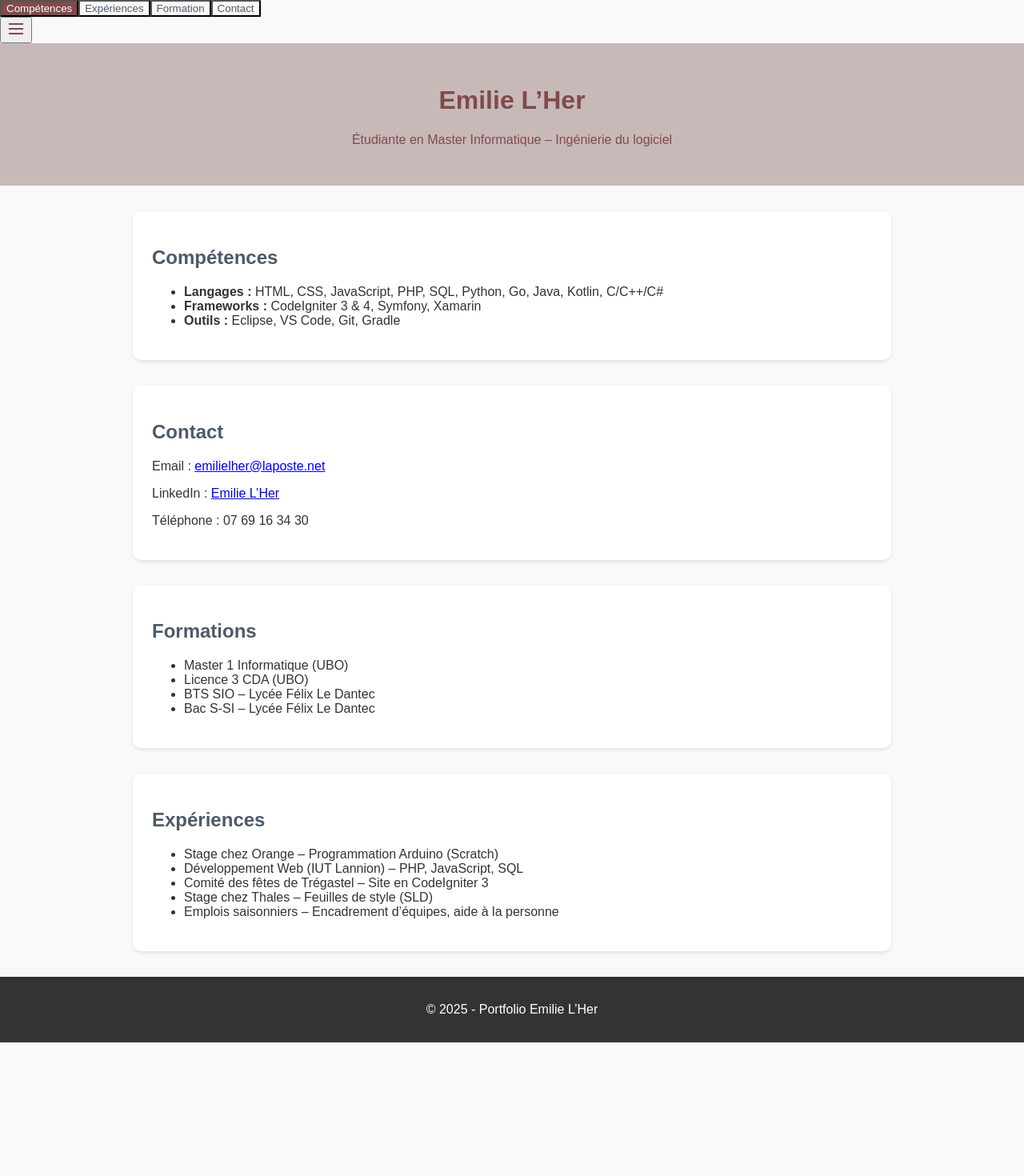
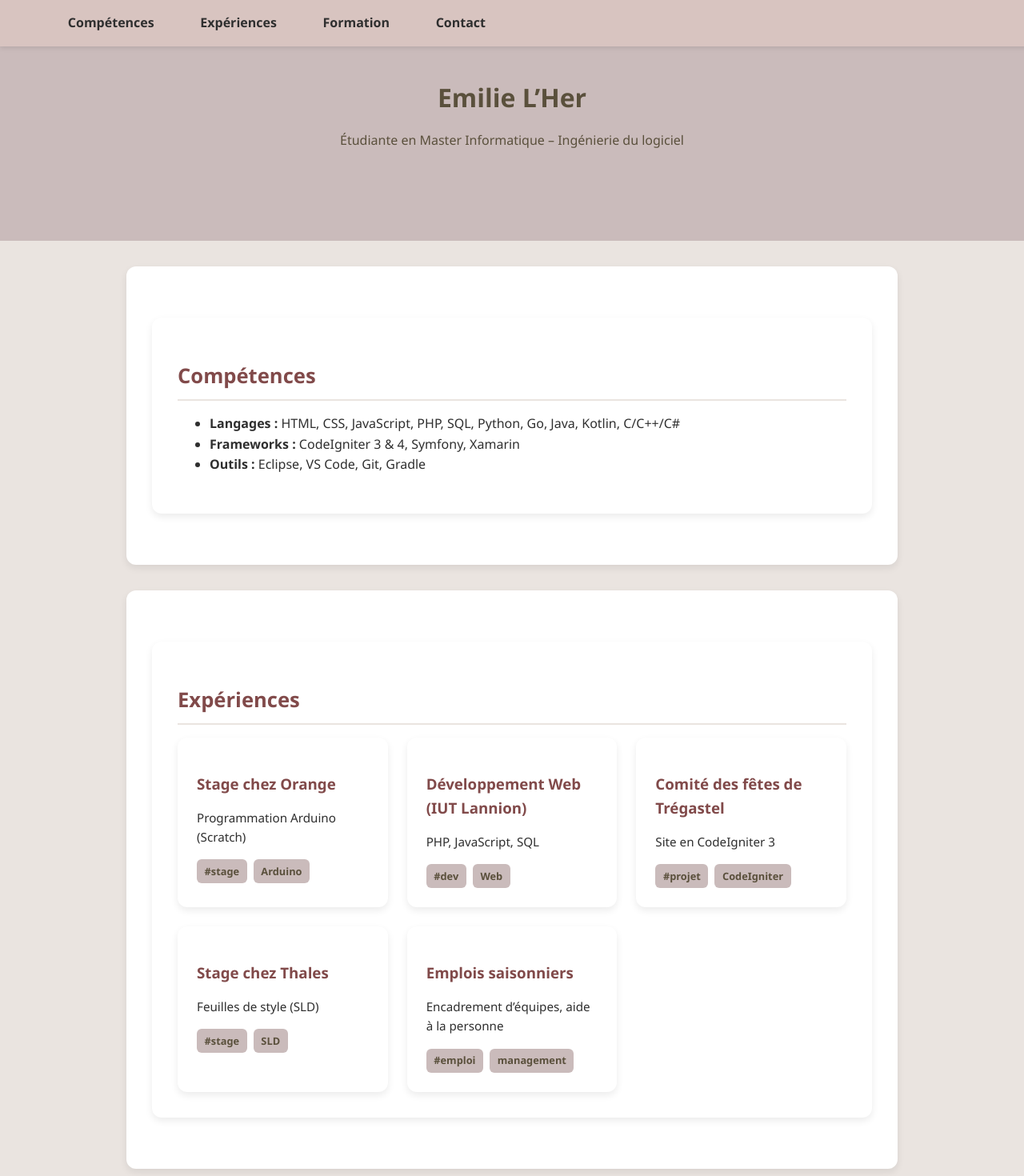
Before and after one commit to Emilie-lher/portfolio, a React (Create React App) app in the folder protfolio-emilie/: page / in a window 1280 px wide. Shown: the top 1470 px of the page at 80% size. Before the commit the page ends 1303 px from the top, so only its background shows below. Built offline with nearby package versions, Linux system fonts and the light colour scheme.

Commit message:
Ajout barre de navigation et modification style des experience

```diff
--- a/protfolio-emilie/src/App.css
+++ b/protfolio-emilie/src/App.css
@@ -1,34 +1,146 @@
+/* Reset et base */
 body {
-  font-family: Arial, sans-serif;
+  font-family: "Segoe UI", Roboto, Arial, sans-serif;
   margin: 0;
-  background: #f9f9f9;
-  color: #333;
+  background: #eae4e0; /* fond beige rosé clair */
+  color: #2f2f2f; /* texte gris anthracite */
+  line-height: 1.6;
 }
 
+/* Header principal */
 header {
-  background: #c8b9b9;
-  color: rgb(129, 74, 74);
+  background: #cabbbb;
+  color: #5a503c;
   text-align: center;
-  padding: 2rem;
+  padding: 3rem 1rem;
 }
 
-section {
-  background: white;
-  margin: 2rem auto;
-  padding: 1.5rem;
-  max-width: 900px;
-  border-radius: 10px;
-  box-shadow: 0px 2px 5px rgba(0,0,0,0.1);
+header h1 {
+  margin: 0;
+  font-size: 2rem;
+  font-weight: 700;
 }
 
-h2 {
-  color: #4d5a68;
+/* Sections */
+section {
+  background: #ffffff;
+  margin: 2rem auto;
+  padding: 2rem;
+  max-width: 900px;
+  border-radius: 12px;
+  box-shadow: 0 4px 10px rgba(0,0,0,0.08);
+  transition: transform 0.2s ease, box-shadow 0.2s ease;
 }
 
+section:hover {
+  transform: translateY(-2px);
+  box-shadow: 0 6px 14px rgba(0,0,0,0.12);
+}
+
+/* Titres de section */
+h2 {
+  color: #814a4a; /* accent brun rosé */
+  margin-bottom: 1rem;
+  font-size: 1.6rem;
+  border-bottom: 2px solid #eae4e0;
+  padding-bottom: 0.5rem;
+}
+
+/* Footer */
 footer {
   text-align: center;
   padding: 1rem;
-  background: #333;
-  color: white;
-  margin-top: 2rem;
+  background: #cabbbb;
+  color: #ffffff;
+  margin-top: 3rem;
+  font-size: 0.9rem;
 }
+
+/* Barre de navigation */
+.navbar {
+  display: flex;
+  justify-content: space-between;
+  align-items: center;
+  background-color: #d8c4c0; /* beige rosé */
+  padding: 1rem 2rem;
+  position: fixed;
+  width: 100%;
+  top: 0;
+  z-index: 1000;
+  box-shadow: 0 2px 6px rgba(0,0,0,0.1);
+}
+
+/* Logo à gauche */
+.navbar .logo {
+  font-size: 1.2rem;
+  font-weight: bold;
+  color: #5a3c3c;
+  text-transform: uppercase;
+  letter-spacing: 1px;
+}
+
+/* Liens de navigation */
+.nav-links {
+  list-style: none;
+  display: flex;
+  gap: 2rem;
+  margin: 0;
+}
+
+.nav-links li a {
+  text-decoration: none;
+  color: #2f2f2f;
+  font-weight: 600;
+  transition: color 0.3s ease, background 0.3s ease;
+  padding: 0.4rem 0.8rem;
+  border-radius: 6px;
+}
+
+.nav-links li a:hover {
+  color: #ffffff;
+  background: #814a4a; /* accent brun rosé */
+}
+.experience-grid {
+  display: grid;
+  grid-template-columns: repeat(auto-fit, minmax(250px, 1fr));
+  gap: 1.5rem;
+}
+
+.experience-card {
+  background: #ffffff;
+  padding: 1.5rem;
+  border-radius: 12px;
+  box-shadow: 0 4px 10px rgba(0,0,0,0.08);
+  transition: transform 0.2s ease, box-shadow 0.2s ease;
+}
+
+.experience-card:hover {
+  transform: translateY(-4px);
+  box-shadow: 0 6px 14px rgba(0,0,0,0.12);
+}
+
+.experience-card h3 {
+  color: #814a4a;
+  margin-bottom: 0.5rem;
+}
+
+.experience-card p {
+  color: #2f2f2f;
+  font-size: 0.95rem;
+  margin-bottom: 1rem;
+}
+
+.tags {
+  display: flex;
+  flex-wrap: wrap;
+  gap: 0.5rem;
+}
+
+.tag {
+  background: #cabbbb;
+  color: #5a503c;
+  padding: 0.3rem 0.6rem;
+  border-radius: 6px;
+  font-size: 0.8rem;
+  font-weight: 600;
+}
--- a/protfolio-emilie/src/App.js
+++ b/protfolio-emilie/src/App.js
@@ -12,15 +12,32 @@ import "./App.css";
 function App() {
   return (
     <div className="App">
-      <Navigation/>
-      <Header />
-      <Competences />
-      <Contact />
-      <Formations />
-      <Experiences />
-      <Footer />
+      <Navigation />
 
+      {/* Chaque section reçoit un id qui correspond au href de la navbar */}
+      <header id="header">
+        <Header />
+      </header>
 
+      <section id="competences">
+        <Competences />
+      </section>
+
+      <section id="experiences">
+        <Experiences />
+      </section>
+
+      <section id="formation">
+        <Formations />
+      </section>
+
+      <section id="contact">
+        <Contact />
+      </section>
+
+      <footer>
+        <Footer />
+      </footer>
     </div>
   );
 }
--- a/protfolio-emilie/src/components/Experiences.js
+++ b/protfolio-emilie/src/components/Experiences.js
@@ -1,16 +1,30 @@
 import React from "react";
+
+const experiences = [
+  { title: "Stage chez Orange", desc: "Programmation Arduino (Scratch)", tags: ["#stage", "Arduino"] },
+  { title: "Développement Web (IUT Lannion)", desc: "PHP, JavaScript, SQL", tags: ["#dev", "Web"] },
+  { title: "Comité des fêtes de Trégastel", desc: "Site en CodeIgniter 3", tags: ["#projet", "CodeIgniter"] },
+  { title: "Stage chez Thales", desc: "Feuilles de style (SLD)", tags: ["#stage", "SLD"] },
+  { title: "Emplois saisonniers", desc: "Encadrement d’équipes, aide à la personne", tags: ["#emploi", "management"] },
+];
 
 function Experiences() {
   return (
     <section>
       <h2>Expériences</h2>
-      <ul>
-        <li>Stage chez Orange – Programmation Arduino (Scratch)</li>
-        <li>Développement Web (IUT Lannion) – PHP, JavaScript, SQL</li>
-        <li>Comité des fêtes de Trégastel – Site en CodeIgniter 3</li>
-        <li>Stage chez Thales – Feuilles de style (SLD)</li>
-        <li>Emplois saisonniers – Encadrement d’équipes, aide à la personne</li>
-      </ul>
+      <div className="experience-grid">
+        {experiences.map((exp, idx) => (
+          <div className="experience-card" key={idx}>
+            <h3>{exp.title}</h3>
+            <p>{exp.desc}</p>
+            <div className="tags">
+              {exp.tags.map((tag, i) => (
+                <span className="tag" key={i}>{tag}</span>
+              ))}
+            </div>
+          </div>
+        ))}
+      </div>
     </section>
   );
 }
--- a/protfolio-emilie/src/components/Navigation.js
+++ b/protfolio-emilie/src/components/Navigation.js
@@ -1,135 +1,16 @@
-import React, { useState, useEffect } from 'react';
+import React from "react";
 
 const Navigation = () => {
-  const [activeSection, setActiveSection] = useState('competences');
-  const [isMenuOpen, setIsMenuOpen] = useState(false);
-  const [isScrolled, setIsScrolled] = useState(false);
+  return (
+    <nav className="navbar">
 
-  const sections = [
-    { id: 'competences', label: 'Compétences' },
-    { id: 'experiences', label: 'Expériences' },
-    { id: 'formation', label: 'Formation' },
-    { id: 'contact', label: 'Contact' }
-  ];
-
-  useEffect(() => {
-    const handleScroll = () => {
-      setIsScrolled(window.scrollY > 50);
-
-      const scrollPosition = window.scrollY + 150;
-
-      const sectionIds = [
-        { id: 'competences' },
-        { id: 'experiences' },
-        { id: 'formation' },
-        { id: 'contact' }
-      ];
-
-      for (const section of sectionIds) {
-        const element = document.getElementById(section.id);
-        if (element) {
-          const { offsetTop, offsetHeight } = element;
-          if (scrollPosition >= offsetTop && scrollPosition < offsetTop + offsetHeight) {
-            setActiveSection(section.id);
-            break;
-          }
-        }
-      }
-    };
-
-    window.addEventListener('scroll', handleScroll);
-    return () => window.removeEventListener('scroll', handleScroll);
-  }, []);
-
-  const scrollToSection = (sectionId) => {
-    const element = document.getElementById(sectionId);
-    if (element) {
-      const offsetTop = element.offsetTop - 80;
-      window.scrollTo({
-        top: offsetTop,
-        behavior: 'smooth'
-      });
-    }
-    setIsMenuOpen(false);
-  };
-
-  return (
-    <nav className={`fixed top-0 left-0 right-0 z-50 transition-all duration-300 ${
-      isScrolled ? 'bg-white shadow-lg' : 'bg-white/90'
-    }`}>
-      <div className="max-w-6xl mx-auto px-4 sm:px-6 lg:px-8">
-        <div className="flex items-center justify-between h-16">
-
-
-          {/* Desktop Navigation */}
-          <div className="hidden md:block">
-            <div className="flex items-center space-x-2">
-              {sections.map((section) => (
-                <button
-                  key={section.id}
-                  onClick={() => scrollToSection(section.id)}
-                  className={`px-4 py-2 rounded-lg text-sm font-medium transition-all duration-300 ${
-                    activeSection === section.id
-                      ? 'text-white shadow-md'
-                      : 'hover:bg-gray-100'
-                  }`}
-                  style={{
-                    backgroundColor: activeSection === section.id ? '#814a4a' : 'transparent',
-                    color: activeSection === section.id ? 'white' : '#4d5a68'
-                  }}
-                >
-                  {section.label}
-                </button>
-              ))}
-            </div>
-          </div>
-
-          {/* Mobile menu button */}
-          <div className="md:hidden">
-            <button
-              onClick={() => setIsMenuOpen(!isMenuOpen)}
-              className="p-2"
-              style={{ color: '#814a4a' }}
-            >
-              {isMenuOpen ? (
-                <svg width="24" height="24" viewBox="0 0 24 24" fill="none" stroke="currentColor" strokeWidth="2">
-                  <line x1="18" y1="6" x2="6" y2="18"></line>
-                  <line x1="6" y1="6" x2="18" y2="18"></line>
-                </svg>
-              ) : (
-                <svg width="24" height="24" viewBox="0 0 24 24" fill="none" stroke="currentColor" strokeWidth="2">
-                  <line x1="3" y1="12" x2="21" y2="12"></line>
-                  <line x1="3" y1="6" x2="21" y2="6"></line>
-                  <line x1="3" y1="18" x2="21" y2="18"></line>
-                </svg>
-              )}
-            </button>
-          </div>
-        </div>
-      </div>
-
-      {/* Mobile Navigation */}
-      {isMenuOpen && (
-        <div className="md:hidden bg-white border-t border-gray-200">
-          <div className="px-2 pt-2 pb-3 space-y-1">
-            {sections.map((section) => (
-              <button
-                key={section.id}
-                onClick={() => scrollToSection(section.id)}
-                className={`block w-full text-left px-3 py-2 rounded-md text-base font-medium transition-colors ${
-                  activeSection === section.id ? 'text-white' : ''
-                }`}
-                style={{
-                  backgroundColor: activeSection === section.id ? '#814a4a' : 'transparent',
-                  color: activeSection === section.id ? 'white' : '#4d5a68'
-                }}
-              >
-                {section.label}
-              </button>
-            ))}
-          </div>
-        </div>
-      )}
+      {/* Liens */}
+      <ul className="nav-links">
+        <li><a href="#competences">Compétences</a></li>
+        <li><a href="#experiences">Expériences</a></li>
+        <li><a href="#formation">Formation</a></li>
+        <li><a href="#contact">Contact</a></li>
+      </ul>
     </nav>
   );
 };
```
